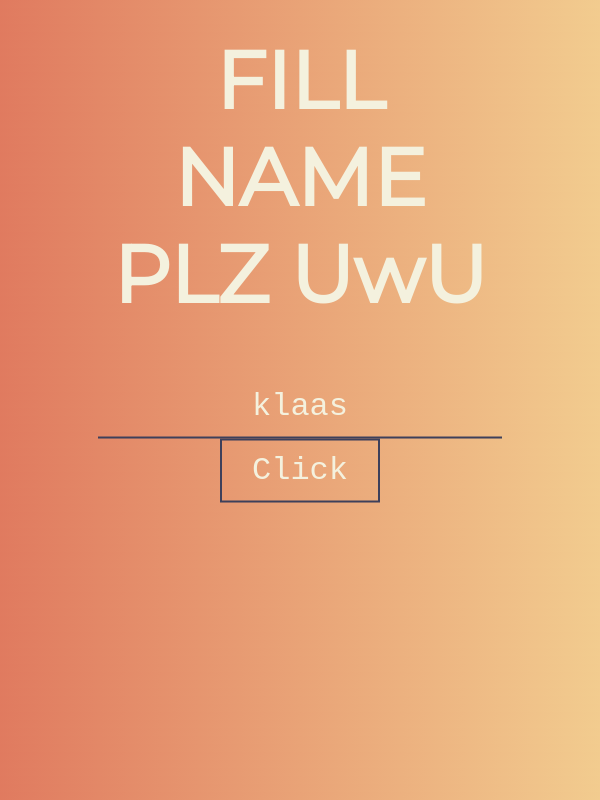
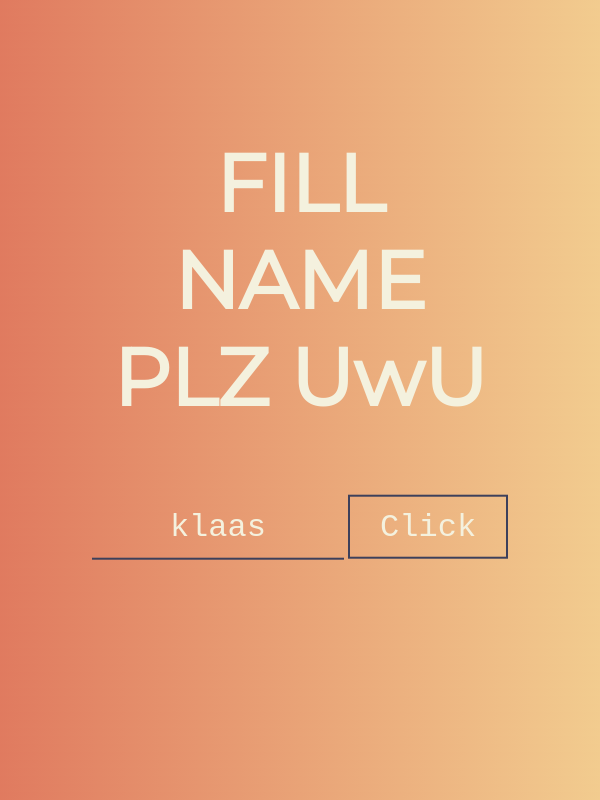
Before and after one commit to maantjemol/WhatDoesMyNameContain, a plain HTML site: page index.html in a window 600 px wide. Drawn offline with Linux system fonts and the light colour scheme.

Commit message:
Made the mobile version a bit better

```diff
--- a/style.css
+++ b/style.css
@@ -23,14 +23,12 @@ body {
 main{
     width: 70%;
     position: absolute;
-    top: 30%;
+    top: 40%;
     left: 50%;
     transform: translate(-50%, -50%);
 }
 
-.title {
-    font-size: 5rem;
-}
+
 
 #search{
     position: relative;
@@ -79,6 +77,7 @@ main{
     font-size: 2em;
     height: 1.9em;
     text-align: center;
+    width: 60%;
 }
 
 #textField:focus{
@@ -100,10 +99,19 @@ main{
     .info{
         flex-direction: column;
     }
+    .title{
+        flex-direction: 3rem;
+    }
+    #submitButton {
+        margin-top: 0.5em;
+    }
 }
 
 @media only screen and (min-width: 600px) {
     .info{
         flex-direction: row;
     }
+    .title {
+        font-size: 5rem;
+    }
 }
```
